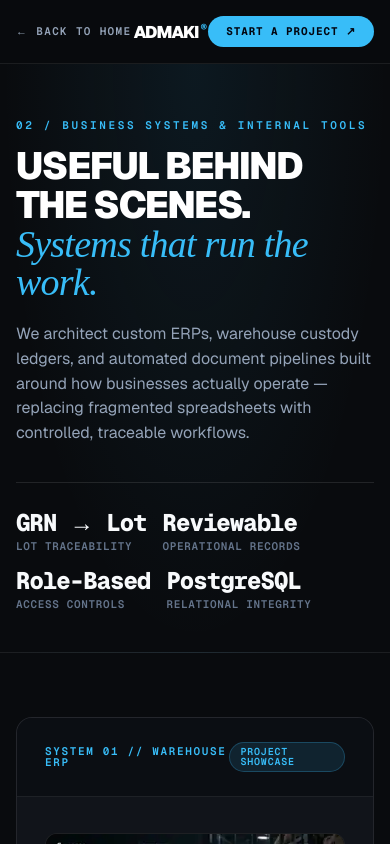
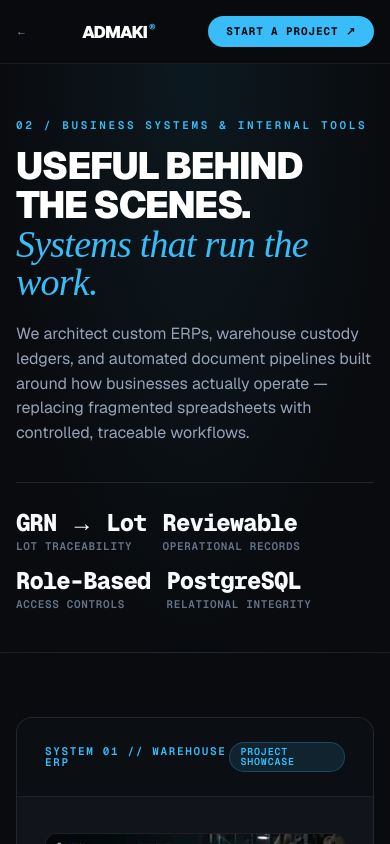
Before and after one commit to yohannesmulugeta/admaki-website, a Next.js app: page /erp in a window 390 px wide. Shown: the top 844 px of the page. Built offline with nearby package versions, Linux system fonts and the light colour scheme; no server answers.

Commit message:
Keep portfolio navigation readable on narrow phones

```diff
--- a/src/app/erp/ErpClient.tsx
+++ b/src/app/erp/ErpClient.tsx
@@ -13,7 +13,7 @@ export default function ErpClient() {
       {/* Navigation */}
       <header className="erp-nav">
         <div className="ed-wrap erp-nav-inner">
-          <Link href="/#work" className="erp-back-link">
+          <Link href="/#work" className="erp-back-link" aria-label="Back to home">
             <span>←</span>
             <span>Back to Home</span>
           </Link>
--- a/src/app/portfolio-pages.css
+++ b/src/app/portfolio-pages.css
@@ -12,3 +12,7 @@
 .social-cta-btn-ghost:hover { background: #ffffff14; border-color: #fff; }
 @media (max-width:850px) { .ed-wrap { width: min(100% - 40px,740px); } }
 @media (max-width:610px) { .ed-wrap { width: calc(100% - 32px); } }
+@media (max-width:600px) {
+  .social-nav-inner,.websites-nav-inner,.erp-nav-inner { gap: 12px; }
+  .social-back-link span:last-child,.websites-back-link span:last-child,.erp-back-link span:last-child { display: none; }
+}
--- a/src/app/social/SocialGalleryClient.tsx
+++ b/src/app/social/SocialGalleryClient.tsx
@@ -76,7 +76,7 @@ export default function SocialGalleryClient() {
       {/* Top Navigation */}
       <header className="social-nav">
         <div className="ed-wrap social-nav-inner">
-          <Link href="/#social" className="social-back-link">
+          <Link href="/#social" className="social-back-link" aria-label="Back to home">
             <span>←</span>
             <span>Back to Home</span>
           </Link>
--- a/src/app/websites/WebsitesClient.tsx
+++ b/src/app/websites/WebsitesClient.tsx
@@ -26,7 +26,7 @@ export default function WebsitesClient() {
       {/* Navigation */}
       <header className="websites-nav">
         <div className="ed-wrap websites-nav-inner">
-          <Link href="/#work" className="websites-back-link">
+          <Link href="/#work" className="websites-back-link" aria-label="Back to home">
             <span>←</span>
             <span>Back to Home</span>
           </Link>
--- a/src/app/work/page.tsx
+++ b/src/app/work/page.tsx
@@ -18,7 +18,7 @@ export default function WorkDirectoryPage() {
     <div className="websites-page">
       <header className="websites-nav">
         <div className="ed-wrap websites-nav-inner">
-          <Link href="/" className="websites-back-link">
+          <Link href="/" className="websites-back-link" aria-label="Back to home">
             <span>←</span>
             <span>Back to Home</span>
           </Link>
```
